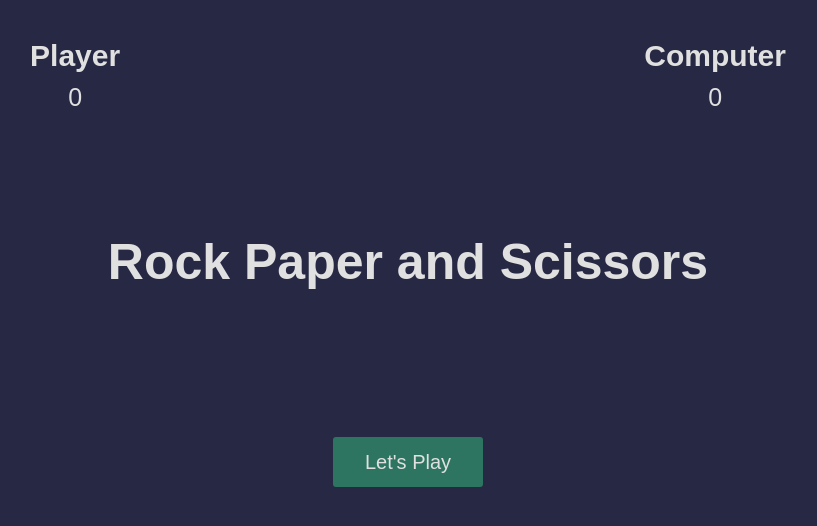
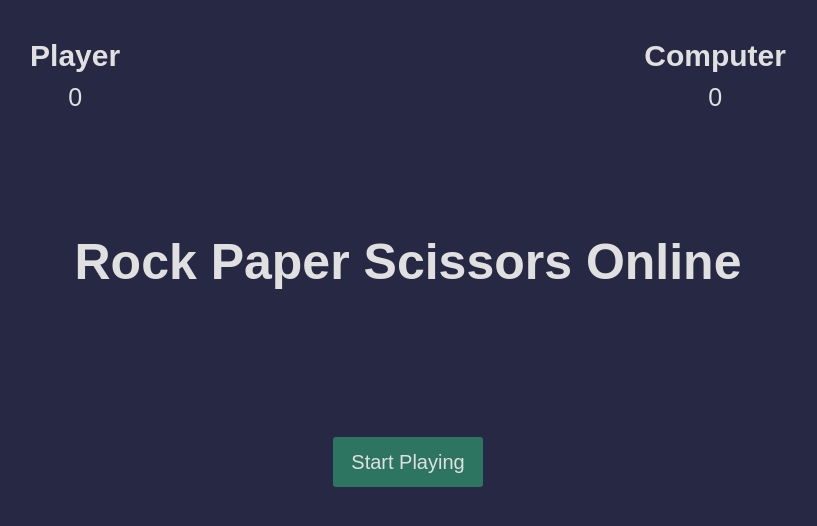
Before and after one commit to developedbyed/rock-paper-scissor, a plain HTML site: page index.html in a window 1280 px wide. Shown: the whole page, without its empty margins (232-1049 px from the left). Drawn offline with Linux system fonts and the light colour scheme.

Commit message:
Update index.html

```diff
--- a/index.html
+++ b/index.html
@@ -5,7 +5,7 @@
     <meta name="viewport" content="width=device-width, initial-scale=1.0" />
     <meta http-equiv="X-UA-Compatible" content="ie=edge" />
     <link rel="stylesheet" href="./styles.css" />
-    <title>Rock paper and scissors</title>
+    <title>Rock Paper Scissors Online</title>
   </head>
   <body>
     <section class="game">
@@ -21,8 +21,8 @@
       </div>
 
       <div class="intro">
-        <h1>Rock Paper and Scissors</h1>
-        <button>Let's Play</button>
+        <h1>Rock Paper Scissors Online</h1>
+        <button>Start Playing</button>
       </div>
 
       <div class="match fadeOut">
```
